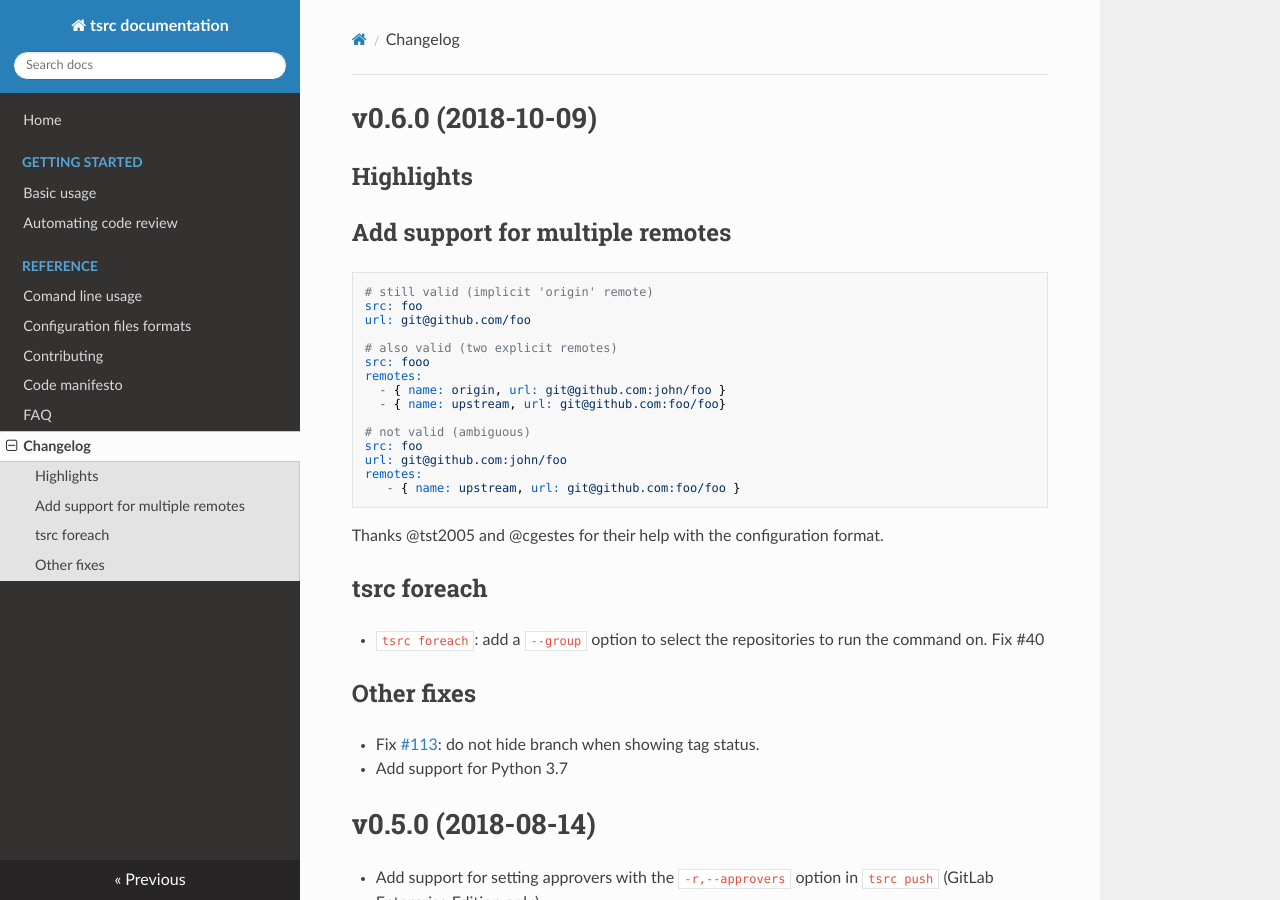
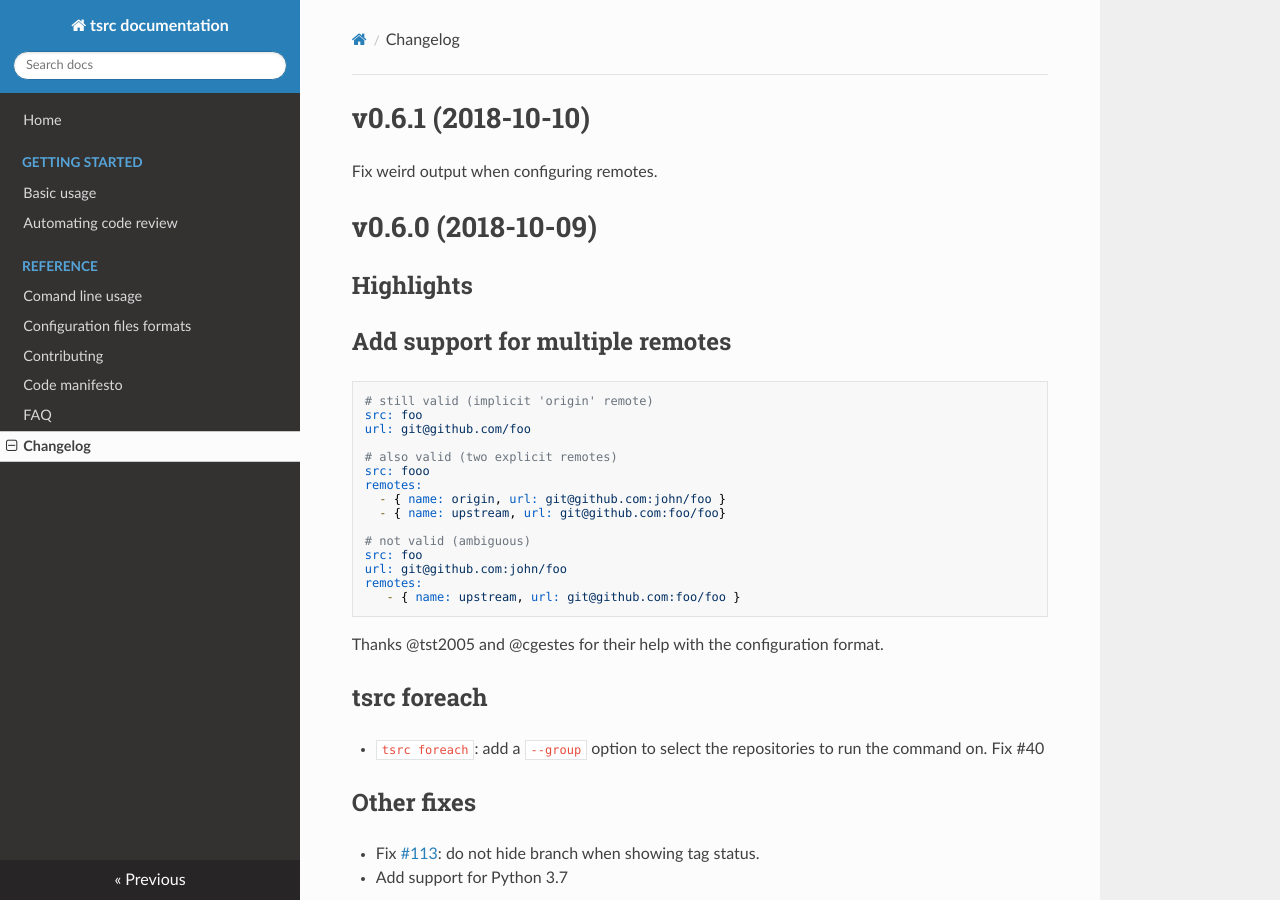
Before and after one commit to your-tools/tsrc, an MkDocs documentation site: the page built from docs/changelog.md, in a window 1280 px wide and 900 px high. Built offline with MkDocs 1.6.1, drawn with Linux system fonts in a browser that asks for light colours; nearby versions of some CDN libraries.

Commit message:
Update Changelog

```diff
--- a/docs/changelog.md
+++ b/docs/changelog.md
@@ -1,3 +1,7 @@
+# v0.6.1 (2018-10-10)
+
+Fix weird output when configuring remotes.
+
 # v0.6.0 (2018-10-09)
 
 ## Highlights
```
